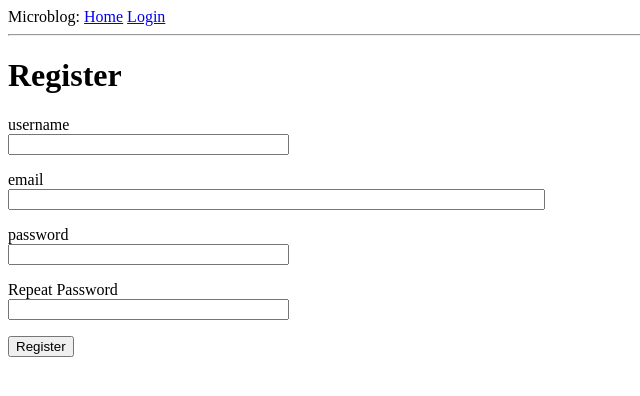
After one commit to weiyuli20/flask-blog, a Flask app: page /register in a window 1280 px wide. The commit adds this page. Shown: the top 396 px of the page, without its empty margins (0-640 px from the left). Run offline with Flask 3, Linux system fonts and the light colour scheme.

Commit message:
完整登录功能，增加注册功能

```diff
--- a/src/__init__.py
+++ b/src/__init__.py
@@ -2,11 +2,14 @@ from flask import Flask
 from config import Config
 from flask_sqlalchemy import SQLAlchemy
 from flask_migrate import Migrate
+from flask_login import LoginManager
 
 
 app = Flask(__name__)
 app.config.from_object(Config)
 db = SQLAlchemy(app)
 migrate = Migrate(app, db)
+login = LoginManager(app)
+login.login_view = 'login'
 
 from src import routes,models   # 导入routes模块，避免循环依赖问题
--- a/src/forms.py
+++ b/src/forms.py
@@ -1,9 +1,27 @@
 from flask_wtf import FlaskForm
 from wtforms import StringField, PasswordField, SubmitField, BooleanField, TextAreaField
-from wtforms.validators import DataRequired
+from wtforms.validators import DataRequired,Email,EqualTo
+from src.models import User
 
 class LoginForm(FlaskForm):
     username = StringField('username', validators=[DataRequired()])
     password = PasswordField('password', validators=[DataRequired()])
     remember_me = BooleanField('remember_me', default=False)
     submit = SubmitField('Sign In')
+
+class RegistrationForm(FlaskForm):
+    username = StringField('username', validators=[DataRequired()])
+    email = StringField('email', validators=[DataRequired(),Email()])
+    password = PasswordField('password', validators=[DataRequired()])
+    password2 = PasswordField('Repeat Password', validators=[DataRequired(),EqualTo('password')])
+    submit = SubmitField('Register')
+
+    def validate_username(self, username):
+        user = User.query.filter_by(username=username.data).first()
+        if user is not None:
+            raise ValidationError('Please use a different username.')
+
+    def validate_email(self, email):
+        user = User.query.filter_by(email=email.data).first()
+        if user is not None:
+            raise ValidationError('Please use a different email address.')
--- a/src/routes.py
+++ b/src/routes.py
@@ -1,11 +1,17 @@
-from src import app
-from flask import render_template,redirect, url_for,flash
-from src.forms import LoginForm
+from src import app,db
+from flask import render_template,redirect, url_for,flash,request
+from src.forms import LoginForm,RegistrationForm
+from flask_login import current_user,login_user,logout_user,login_required
+from src.models import User
+from urllib.parse import urlparse as url_parse
+
+
+
 
 @app.route("/")
 @app.route("/index")
+@login_required
 def index():
-    user = {'username': 'Miguel'}
     posts = [
         {
             'author': {'username': 'John'},
@@ -16,12 +22,43 @@ def index():
             'body': 'The Avengers movie was so cool!'
         }
     ]
-    return render_template('index.html', title = 'Home', user = user, posts = posts)
+    return render_template('index.html', title = 'Home', posts = posts)
+
+@app.route("/register",methods=['GET', 'POST'])
+def register():
+    if current_user.is_authenticated: # 判断用户是否登录
+        return redirect(url_for('index'))
+    form = RegistrationForm()
+    if form.validate_on_submit(): # form.validate_on_submit() get请求返回false, post请求是，当验证通过返回true
+        user = User.query.filter_by(username=form.username.data).first()
+        if user is None:
+            user = User(username=form.username.data,email=form.email.data)
+            user.set_password(form.password.data)
+            db.session.add(user)
+            db.session.commit()
+            flash('Congratulations, you are now a registered user!')
+            return redirect(url_for('login'))
+    return render_template('register.html', title = 'Register',form=form)
 
 @app.route("/login",methods=['GET', 'POST'])
 def login():
+    if current_user.is_authenticated: # 判断用户是否登录
+        return redirect(url_for('index'))
     form = LoginForm()
     if form.validate_on_submit(): # form.validate_on_submit() get请求返回false, post请求是，当验证通过返回true
-        flash('Login requested for user{}, remember_me={}'.format(form.username.data, form.remember_me.data))
+        user = User.query.filter_by(username=form.username.data).first()
+        if user is None or not user.check_password_hash(form.password.data):
+            flash('Invalid username or password')
+            return redirect(url_for('login'))
+        login_user(user,remember=form.remember_me.data) #将用户注册为已登录
+        next_page = request.args.get('next')
+        if not next_page or url_parse(next_page).netloc != '': # next_page 为空或者它是一个外部链接
+            next_page = url_for('index')
+        return redirect(next_page)
         return redirect(url_for('index'))
     return render_template('login.html', title = 'Sign In', form = form)
+
+@app.route("/logout")
+def logout():
+    logout_user()
+    return redirect(url_for('index'))
--- a/src/templates/base.html
+++ b/src/templates/base.html
@@ -9,7 +9,12 @@
     <body>
         <div>Microblog:
              <a href="{{ url_for('index') }}">Home</a>
+
+             {% if current_user.is_anonymous %}
              <a href="{{ url_for('login') }} ">Login</a>
+             {% else %}
+             <a href="{{ url_for('logout') }} ">Logout</a>
+             {% endif %}
         </div>
         {% with messages = get_flashed_messages() %}
         {% if messages %}
--- a/src/templates/index.html
+++ b/src/templates/index.html
@@ -1,6 +1,6 @@
 {% extends 'base.html' %}
 {% block content %}
-    <h1> Hello,{{user.username}}</h1>
+    <h1> Hello,{{current_user.username}}</h1>
     {% for post in posts %}
         <div>  <p> {{post.author.username}} says: <b> {{post.body}}</b> </p></div>
     {% endfor %}
--- a/src/templates/login.html
+++ b/src/templates/login.html
@@ -20,5 +20,6 @@
         </p>
         <p>{{ form.remember_me() }}{{ form.remember_me.label }}</p>
         <p>{{ form.submit() }}</p>
+        <p>New User? <a href = "{{url_for('register')}}">Click to Register!</a> </p>
     </form>
 {% endblock %}
--- /dev/null
+++ b/src/templates/register.html
@@ -0,0 +1,38 @@
+{% extends 'base.html' %}
+
+{% block content %}
+    <h1>Register</h1>
+    <form action="/register" method="post" novalidate>
+        {{ form.hidden_tag() }}
+        <p>
+            {{ form.username.label }}<br>
+            {{ form.username(size=32) }}<br>
+            {% for error in form.username.errors %}
+            <span style="color: red;">[{{ error }}]</span>
+            {% endfor %}
+        </p>
+        <p>
+            {{ form.email.label }}<br>
+            {{ form.email(size=64)}} <br>
+            {% for error in form.email.errors %}
+            <span style="color: red;">[{{ error }}]</span>
+            {% endfor %}
+        </p>
+        <p>
+            {{ form.password.label }}<br>
+            {{ form.password(size=32) }}<br>
+            {% for error in form.password.errors %}
+            <span style="color: red;">[{{ error }}]</span>
+            {% endfor %}
+        </p>
+        <p>
+            {{ form.password2.label }}<br>
+            {{ form.password2(size=32) }} <br>
+            {% for error in form.password2.errors %}
+            <span style="color: red;">[{{ error }}]</span>
+            {% endfor %}
+
+        </p>
+        <p>{{ form.submit() }}</p>
+    </form>
+{% endblock %}
```
Also changed, not shown: notes.md (+7 -1 lines), src/models.py (+15 -1 lines).
